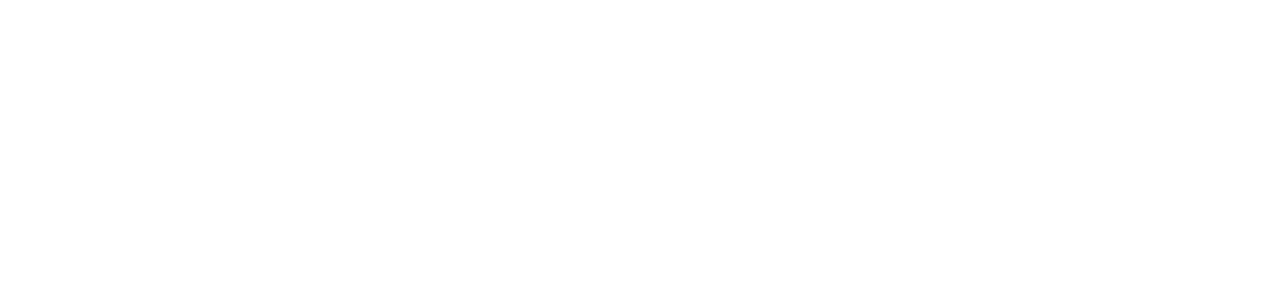
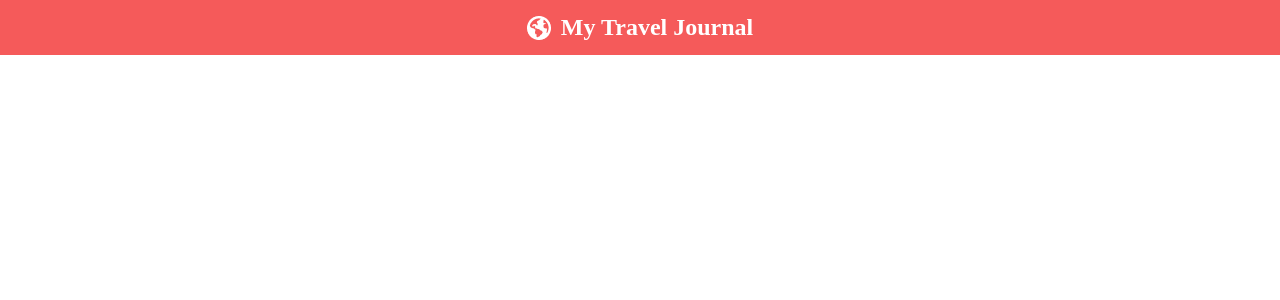
Before and after one commit to akramhany/Travel-Journal, a React (Vite) app: page / in a window 1280 px wide. Shown: the top 300 px of the page. Built offline with nearby package versions, Linux system fonts and the light colour scheme.

Commit message:
Make the navbar and style it

```diff
--- a/src/App.jsx
+++ b/src/App.jsx
@@ -1,10 +1,12 @@
 import { useState } from 'react'
 import reactLogo from './assets/react.svg'
 import viteLogo from '/vite.svg'
+import Navbar from "./components/navbar/Navbar.jsx"
 
 function App() {
   return (
     <>
+      <Navbar />
     </>
   )
 }
--- /dev/null
+++ b/src/components/navbar/Navbar.jsx
@@ -0,0 +1,11 @@
+import React from "react"
+import earth_logo from "./Fill 213.png"
+
+export default function Navbar() {
+    return (
+        <div  className="navbar">
+            <img src={earth_logo} className="navbar--logo" />
+            <h2  className="navbar--header">My Travel Journal</h2>
+        </div>
+    )
+}
--- a/src/index.css
+++ b/src/index.css
@@ -3,3 +3,18 @@
   margin: 0;
   box-sizing: border-box;
 }
+
+.navbar {
+  width: 100vw;
+  height: 55px;
+  background-color: #F55A5A;
+  display: flex;
+  justify-content: center;
+  gap: 10px;
+  align-items: center;
+}
+
+.navbar--header {
+  color: white;
+  font-size: 1.5em;
+}
```
Also changed, not shown: src/components/navbar/Fill 213.png (added).
